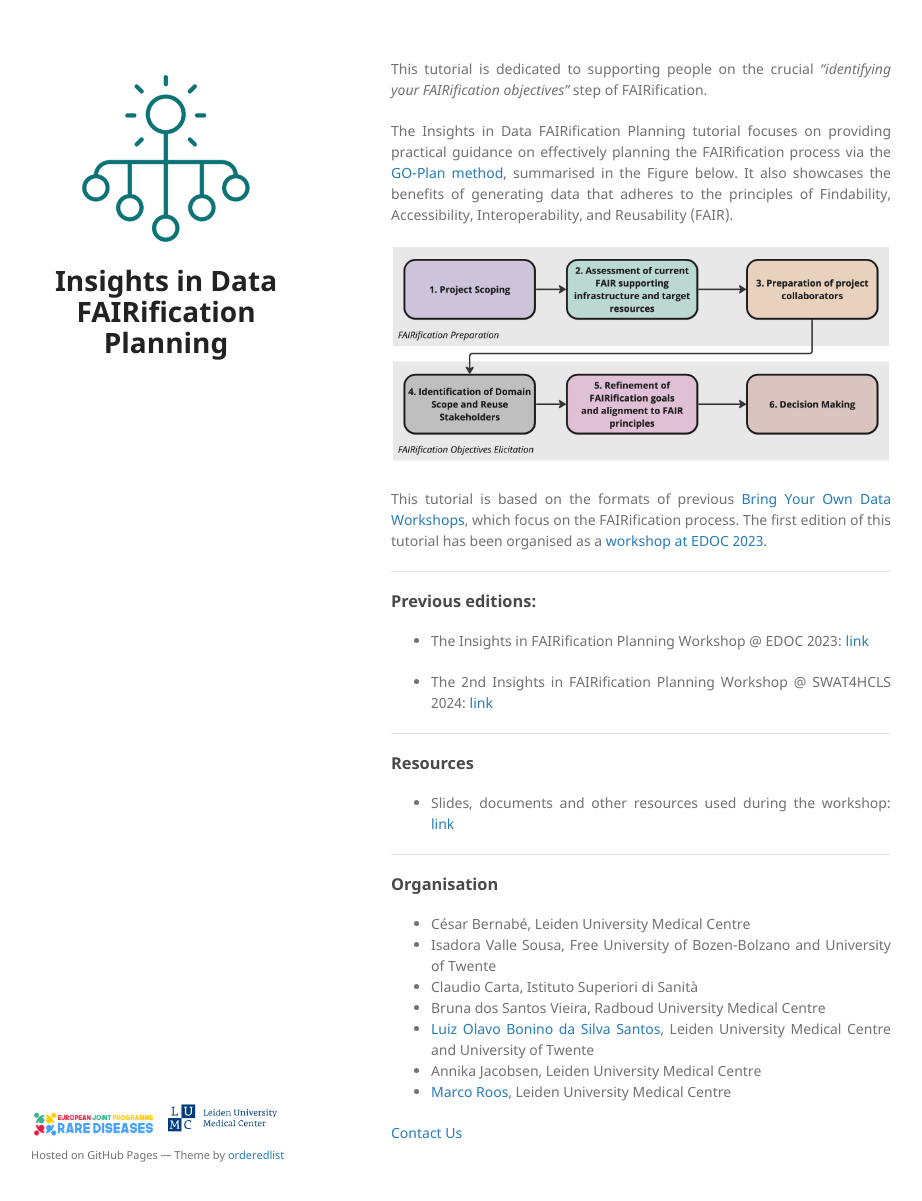
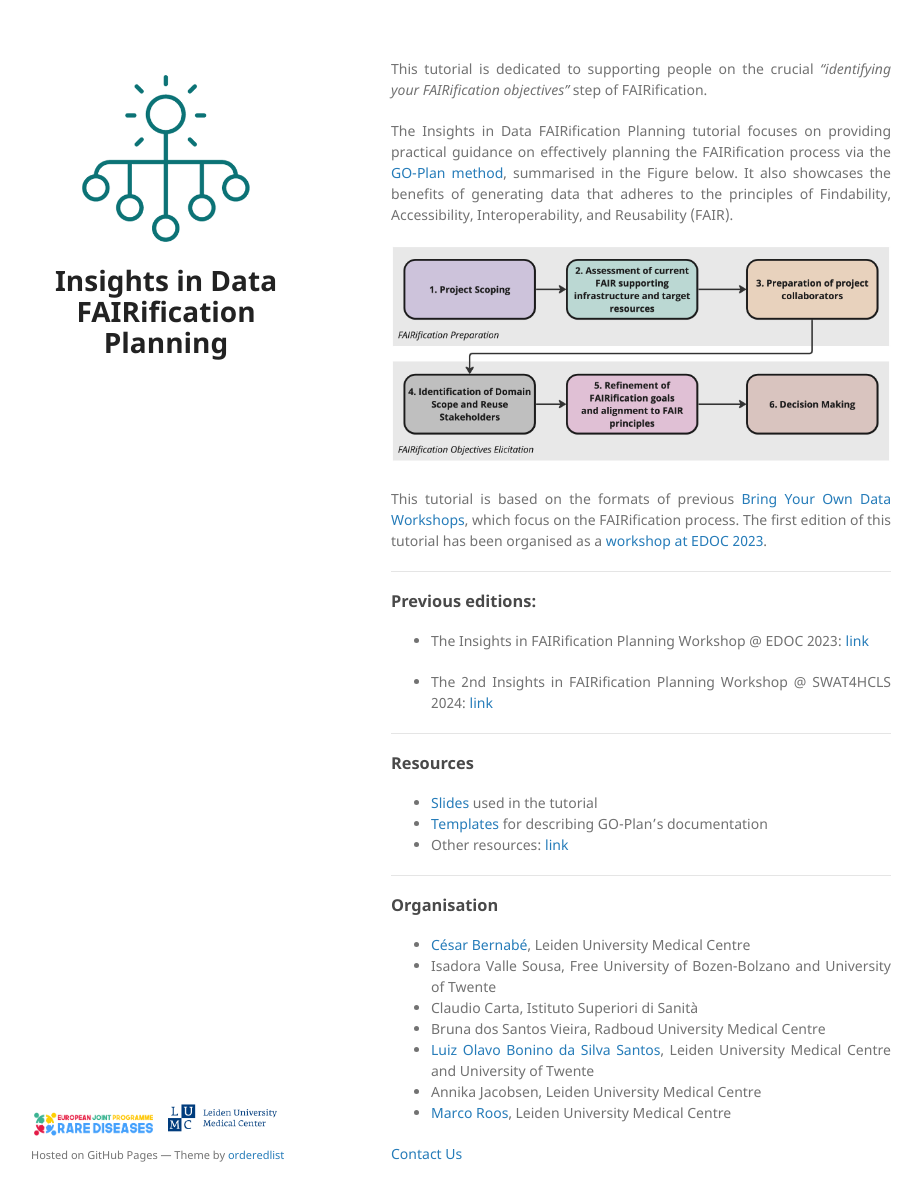
Before and after one commit to FAIRification-Planning/FAIRification-Planning.github.io, a Jekyll site: the page built from index.md, in a window 1280 px wide and 1234 px high. Shown: the top 1201 px of the window, without its empty margins (179-1101 px from the left). Built offline with Jekyll 4.4.1, drawn with Linux system fonts in a browser that asks for light colours; the repository's description, which GitHub fills in, is left out.

Commit message:
Correcting resources links

```diff
--- a/index.md
+++ b/index.md
@@ -49,7 +49,9 @@ Applying GO-Plan's phases 4-6 on the mock-case scenario, and discussion on FAIRi
 
 ### Resources
 
-* Slides, documents and other resources used during the workshop: [link](https://github.com/hbcesar/GO-Plan-Workshop/wiki)
+* [Slides](https://surfdrive.surf.nl/files/index.php/s/nCH7FAy5qs8Clql){:target="_blank"} used in the tutorial
+* [Templates](https://surfdrive.surf.nl/files/index.php/s/Cg1iLBBSupa25lP/download){:target="_blank"} for describing GO-Plan's documentation
+* Other resources: [link](https://github.com/hbcesar/GO-Plan-Workshop/wiki){:target="_blank"}
 
 <!-- ### Registration
 * Registration: register at the [SWAT4HCLS Website](https://www.swat4ls.org/){:target="_blank"}
@@ -59,7 +61,7 @@ Applying GO-Plan's phases 4-6 on the mock-case scenario, and discussion on FAIRi
 
 ### Organisation
 
-* César Bernabé, Leiden University Medical Centre
+* [César Bernabé](https://cbernabe.com/){:target="_blank"}, Leiden University Medical Centre
 * Isadora Valle Sousa, Free University of Bozen-Bolzano and University of Twente
 * Claudio Carta, Istituto Superiori di Sanità
 * Bruna dos Santos Vieira, Radboud University Medical Centre
```
